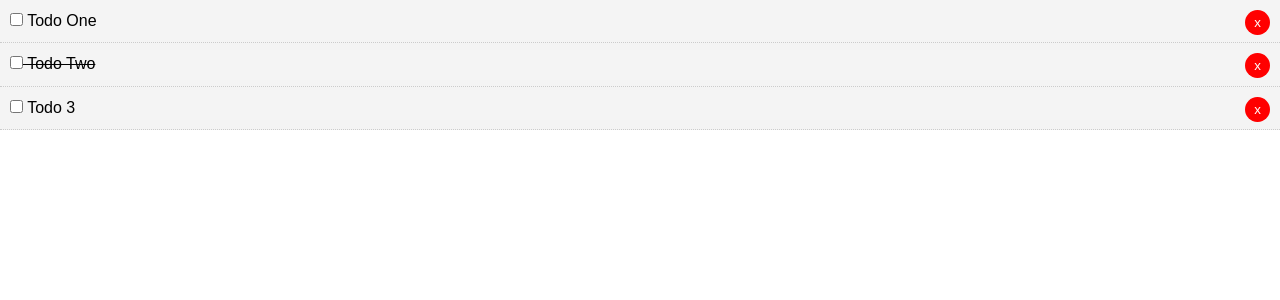
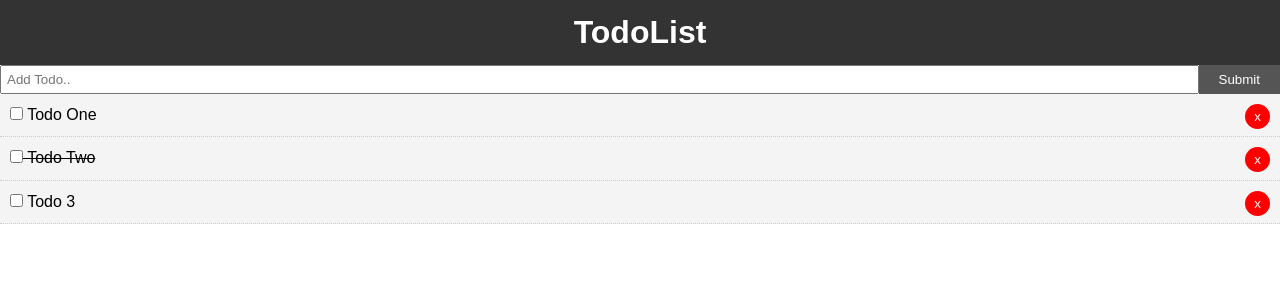
Before and after one commit to bassemsab/vue-todo, a Vue app: page / in a window 1280 px wide. Shown: the top 300 px of the page. Built offline with nearby package versions, Linux system fonts and the light colour scheme.

Commit message:
add new Todo

```diff
--- a/package.json
+++ b/package.json
@@ -9,6 +9,7 @@
   },
   "dependencies": {
     "core-js": "^3.6.5",
+    "uuid": "^8.3.2",
     "vue": "^2.6.11"
   },
   "devDependencies": {
--- a/src/App.vue
+++ b/src/App.vue
@@ -1,15 +1,22 @@
 <template>
   <div id="app">
-    <Todos v-bind:todos="todos" />
+    <Header />
+    <AddTodo v-on:add-todo="addTodo" />
+    <Todos v-bind:todos="todos" v-on:del-todo="deleteTodo" />
   </div>
 </template>
 
 <script>
 import Todos from "./components/Todos";
+import Header from "./components/layout/Header";
+import AddTodo from "./components/AddTodo";
+
 export default {
   name: "App",
   components: {
+    Header,
     Todos,
+    AddTodo,
   },
   data() {
     return {
@@ -32,6 +39,14 @@
       ],
     };
   },
+  methods: {
+    deleteTodo(id) {
+      this.todos = this.todos.filter((todo) => todo.id != id);
+    },
+    addTodo(newTodo) {
+      this.todos = [...this.todos, newTodo];
+    },
+  },
 };
 </script>
 
@@ -46,4 +61,17 @@
   font-family: Arial, Helvetica, sans-serif;
   line-height: 1.4;
 }
+
+.btn {
+  display: inline-block;
+  border: none;
+  background: #555;
+  color: #fff;
+  padding: 7px 20px;
+  cursor: pointer;
+}
+
+.btn:hover {
+  background: #666;
+}
 </style>
--- /dev/null
+++ b/src/components/AddTodo.vue
@@ -0,0 +1,53 @@
+<template>
+  <div>
+    <form @submit="addTodo">
+      <input
+        v-model="title"
+        type="text"
+        name="title"
+        placeholder="Add Todo.."
+      />
+      <input type="submit" value="Submit" class="btn" />
+    </form>
+  </div>
+</template>
+
+<script>
+import { v4 as uuid } from "uuid";
+
+export default {
+  name: "AddTodo",
+  data() {
+    return {
+      title: "",
+    };
+  },
+  methods: {
+    addTodo(e) {
+      e.preventDefault();
+      const newTodo = {
+        id: uuid(),
+        title: this.title,
+        complete: false,
+      };
+      //   send up to parent
+      this.$emit("add-todo", newTodo);
+    },
+  },
+};
+</script>
+
+<style scoped>
+form {
+  display: flex;
+}
+
+input[type="text"] {
+  flex: 10;
+  padding: 5px;
+}
+
+input [type="submit"] {
+  flex: 2;
+}
+</style>
--- a/src/components/TodoItem.vue
+++ b/src/components/TodoItem.vue
@@ -3,7 +3,7 @@
     <p>
       <input type="checkbox" v-on:change="markComplete" />
       {{ todo.title }}
-      <button class="del">x</button>
+      <button @click="$emit('del-todo', todo.id)" class="del">x</button>
     </p>
   </div>
 </template>
--- a/src/components/Todos.vue
+++ b/src/components/Todos.vue
@@ -1,7 +1,7 @@
 <template>
   <div>
     <div v-bind:key="todo.id" v-for="todo in todos">
-      <TodoItem v-bind:todo="todo" />
+      <TodoItem v-bind:todo="todo" v-on:del-todo="$emit('del-todo', todo.id)" />
     </div>
   </div>
 </template>
--- /dev/null
+++ b/src/components/layout/Header.vue
@@ -0,0 +1,25 @@
+<template>
+  <header class="header">
+    <h1>TodoList</h1>
+  </header>
+</template>
+
+<script>
+export default {
+  name: "Header",
+};
+</script>
+
+<style scoped>
+.header {
+  background: #333;
+  color: #fff;
+  text-align: center;
+  padding: 10px;
+}
+
+.header a {
+  color: #fff;
+  padding-right: 5px;
+}
+</style>
```
Also changed, not shown: 1 other file (tests, documents, lock files or other folders).
